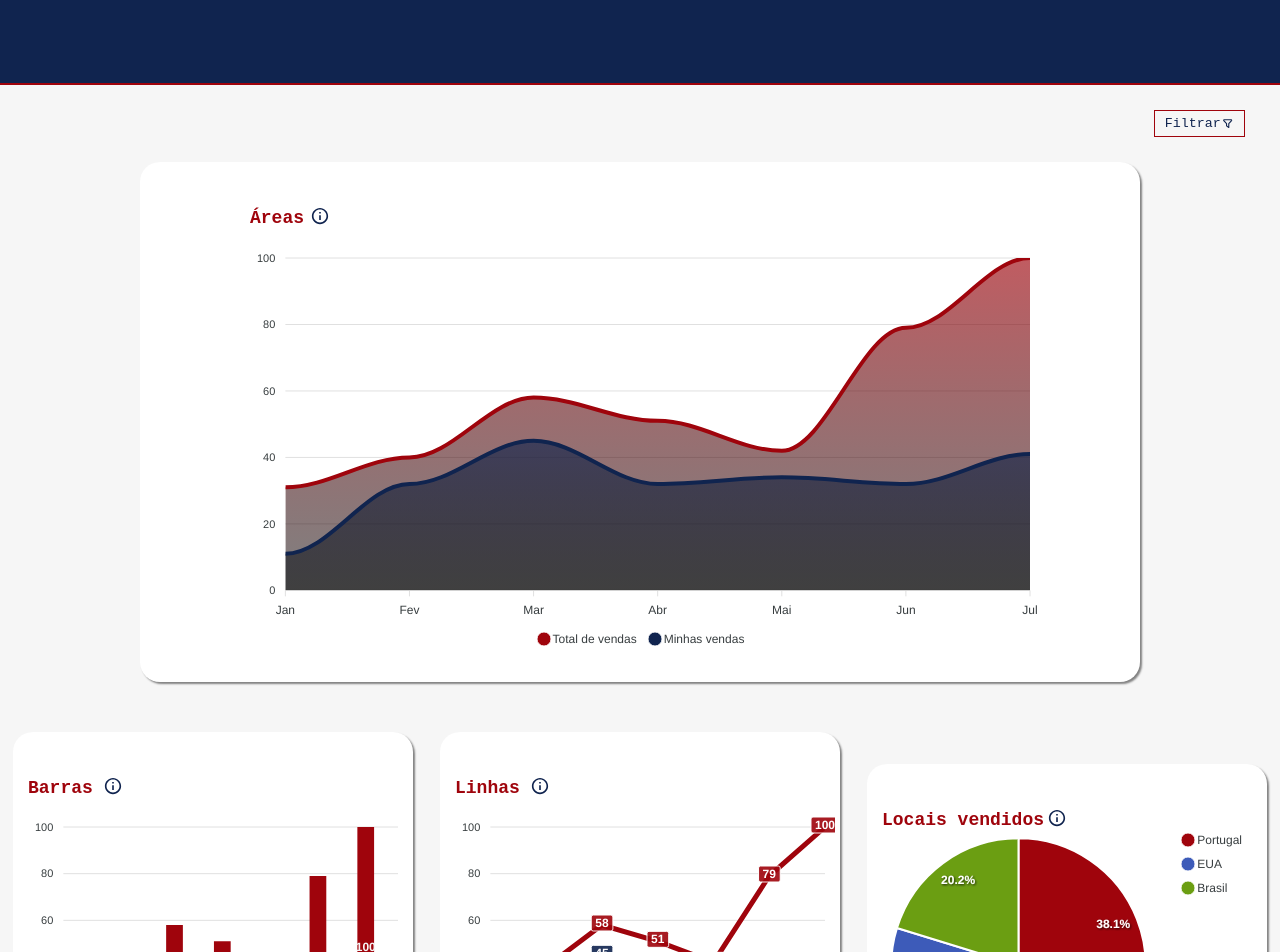
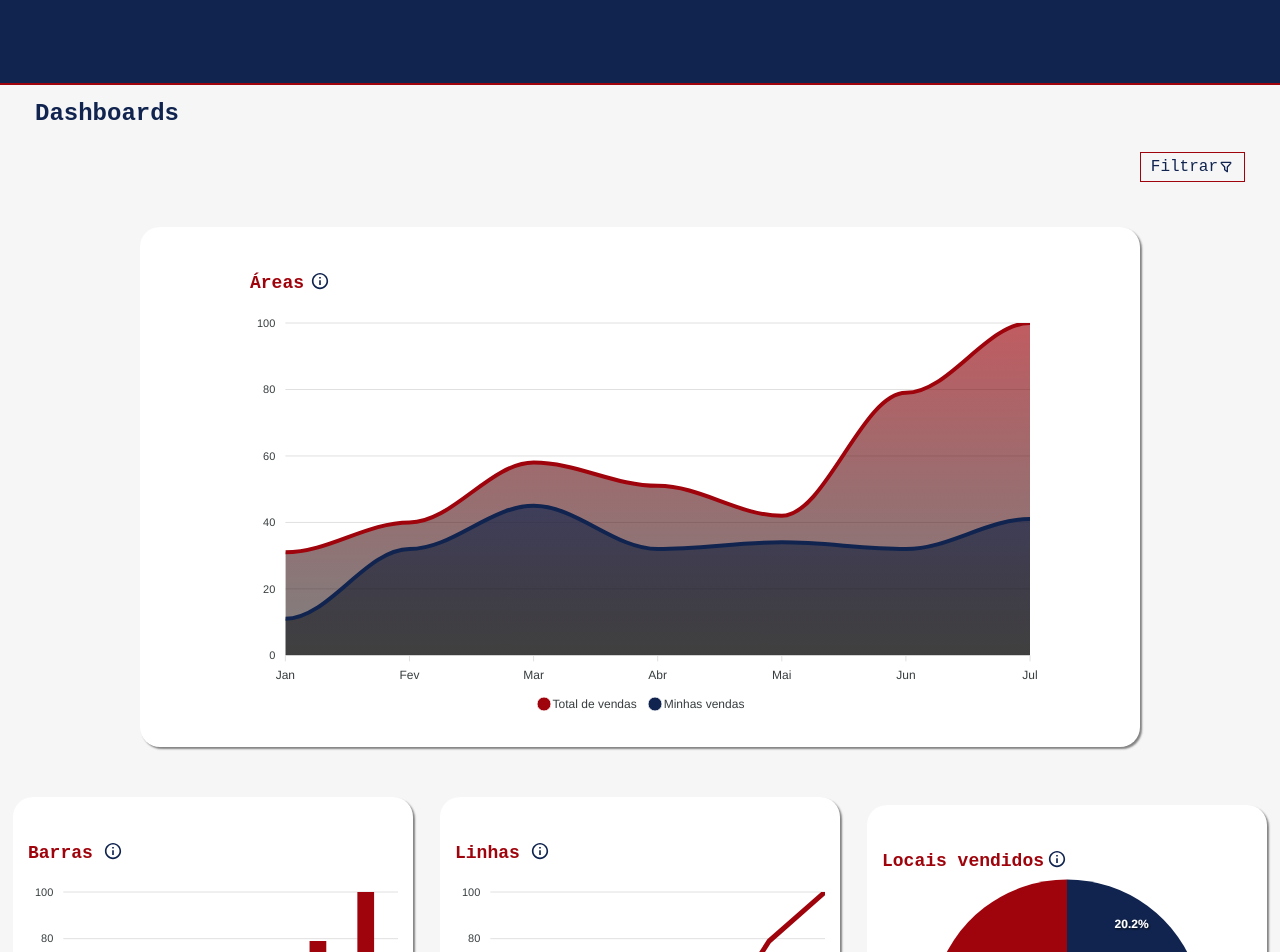
Before and after one commit to TicianneDias/projeto-dashboard-ts, a React (Vite) app: page / in a window 1280 px wide. Shown: the top 952 px of the page. Built offline with nearby package versions, Linux system fonts and the light colour scheme.

Commit message:
Feat: Adição de título e ajustes nos styles dos dashboards

```diff
--- a/src/App.tsx
+++ b/src/App.tsx
@@ -7,12 +7,14 @@ import LineChart from './dashboards/LineCharts';
 import MixedContainer from './dashboards/MixedContainer';
 import Filter from './components/Filter';
 import PieChartsCountry from './dashboards/PieChartsCountry'
+import Title from './components/Title';
 
 function App() {
   return (
     <>
       <Global />
       <NavBar />
+      <Title/>
       <Filter />
       <AreaCharts />
       <AppContainer>
--- a/src/components/Filter/style.ts
+++ b/src/components/Filter/style.ts
@@ -8,7 +8,7 @@ export const FilterContainer = styled.div`
   align-items: center;
   margin-right: 35px;
   margin-top: 25px;
-  margin-bottom: 25px;
+  margin-bottom: 45px;
   `;
 export const FilterButton = styled.button`
   background-color: var(--color-bg);
@@ -17,6 +17,7 @@ export const FilterButton = styled.button`
   border: 1px solid var(--color-primary);
   padding: 5px 10px;
   transition: all 0.4s ease-out;
+  font-size: 16px;
 
   &:hover {
     background-color: var(--color-primary);
--- /dev/null
+++ b/src/components/Title/index.tsx
@@ -0,0 +1,12 @@
+import React from 'react'
+import { TitleContainer } from './style'
+
+const Title = () => {
+  return (
+    <TitleContainer>
+        <h2>Dashboards</h2>
+    </TitleContainer>
+  )
+}
+
+export default Title
--- /dev/null
+++ b/src/components/Title/style.ts
@@ -0,0 +1,10 @@
+import styled from 'styled-components';
+
+export const TitleContainer = styled.div`
+    margin-left: 35px;
+    margin-top: 15px;
+
+    h2 {
+        color: var(--color-secundary)
+    }
+`;
--- a/src/dashboards/BarCharts/index.tsx
+++ b/src/dashboards/BarCharts/index.tsx
@@ -27,13 +27,13 @@ const BarChart: React.FC<Props> = () => {
       },
       toolbar: {
         show: false
-      }
+      },
     },
     dataLabels: {
-      enabled: true,
-      style: {
-        colors: ['var(--color-bg)', 'var(--color-secundary-light)']
-      }
+      enabled: false,
+      // style: {
+      //   colors: ['var(--color-bg)', 'var(--color-secundary-light)']
+      // }
     },
     xaxis: {
       categories: ['Jan', 'Fev', 'Mar', 'Abr', 'Mai', 'Jun', 'Jul']
--- a/src/dashboards/LineCharts/index.tsx
+++ b/src/dashboards/LineCharts/index.tsx
@@ -39,14 +39,14 @@ const LineChart: React.FC<Props> = () => {
         enabled: true
       },
       toolbar: {
-        show: true,
-        offsetX: 10,
-        offsetY: 350
+        show: false,
+        // offsetX: 10,
+        // offsetY: 350
       }
     },
     colors: ['var(--color-primary)', 'var(--color-secundary)'],
     dataLabels: {
-      enabled: true
+      enabled: false
     }
   };
 
--- a/src/dashboards/LittleLineChart/index.tsx
+++ b/src/dashboards/LittleLineChart/index.tsx
@@ -12,7 +12,8 @@ const LittleLineChart: React.FC<Props> = () => {
         enabled: true
       }
     },
-    colors: ['var(--color-primary)', 'var(--color-secundary)'],
+    labels: ['Jan', 'Fev', 'Mar', 'Abr', 'Mai', 'Jun', 'Jul'],
+    colors: ['var(--color-secundary-light)'],
     dataLabels: {
       enabled: false
     }
--- a/src/dashboards/PieCharts/index.tsx
+++ b/src/dashboards/PieCharts/index.tsx
@@ -9,6 +9,12 @@ const PieChart: React.FC<Props> = () => {
       chart: {
         type: 'pie'
       }
+    },
+    stroke: {
+      show: false,
+    },
+    legend: {
+      position: 'bottom',
     },
     responsive: [
       {
--- a/src/dashboards/PieChartsCountry/index.tsx
+++ b/src/dashboards/PieChartsCountry/index.tsx
@@ -19,8 +19,14 @@ const PieChartCountry: React.FC<Props> = () => {
           color: 'var(--color-primary)'
         }
       },
-    colors: ['var(--color-primary)', 'var(--color-secundary-light)', 'var(--color-green)'],
-    labels: ['Portugal', 'EUA', 'Brasil'],
+    colors: ['var(--color-secundary)', 'var(--color-secundary-light)', 'var(--color-primary)'],
+    labels: ['Brasil', 'EUA', 'Portugal'],
+    stroke: {
+      show: false,
+    },
+    legend: {
+      position: 'bottom',
+    },
     options: {
       chart: {
         type: 'pie'
@@ -30,7 +36,7 @@ const PieChartCountry: React.FC<Props> = () => {
       {
         breakpoint: 612,
         options: {
-            labels: ['Portugal', 'EUA', 'Brasil'],
+          labels: ['Brasil', 'EUA', 'Portugal'],
           chart: {
             width: '100%'
           }
@@ -39,7 +45,7 @@ const PieChartCountry: React.FC<Props> = () => {
     ]
   };
 
-  const series = [98,107,52];
+  const series = [52,98,107];
 
   return (
     <DashboardContainer>
--- a/src/dashboards/RadarCharts/index.tsx
+++ b/src/dashboards/RadarCharts/index.tsx
@@ -20,6 +20,9 @@ const RadarChart: React.FC<Props> = () => {
     },
     markers: {
       size: 0.7
+    },
+    legend: {
+      show: false
     },
     xaxis: {
       categories: ['Jan', 'Fev', 'Mar', 'Abr', 'Mai', 'Jun', 'Jul']
--- a/src/style/CommunsStyle.ts
+++ b/src/style/CommunsStyle.ts
@@ -58,7 +58,6 @@ export const AppContainer = styled.div`
     display: flex;
     flex-direction: row;
     flex-wrap: wrap;
-    justify-content: center;
     align-items: center;
 
     @media(max-width: 1122px) {
@@ -74,7 +73,7 @@ export const TooltipText = styled.div`
 export const TooltipBox = styled.div`
   position: absolute;
   top: -25px;
-  left: -170px;
+  left: -190px;
   visibility: hidden;
   width: 180px;
   padding: 5px;
```
